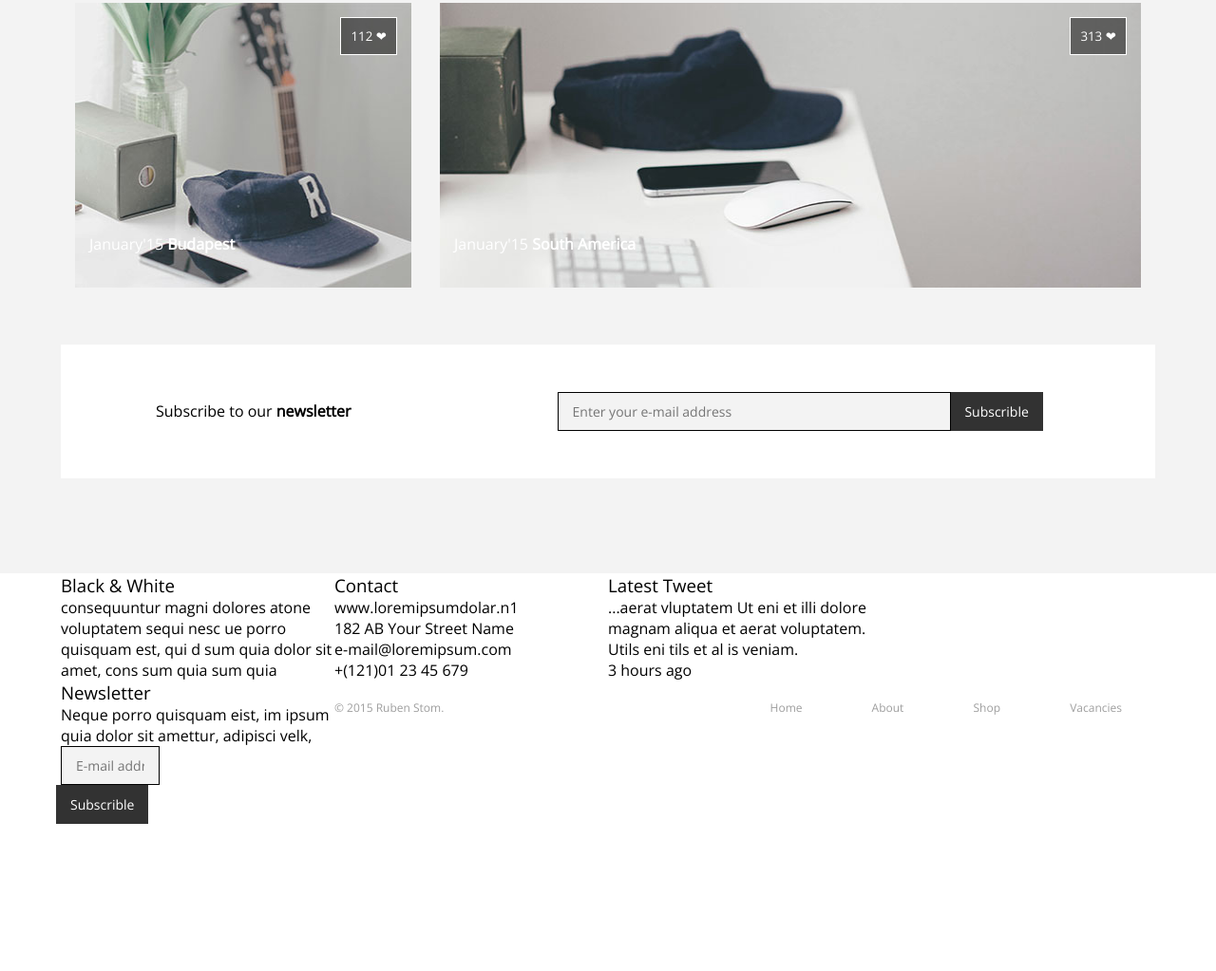
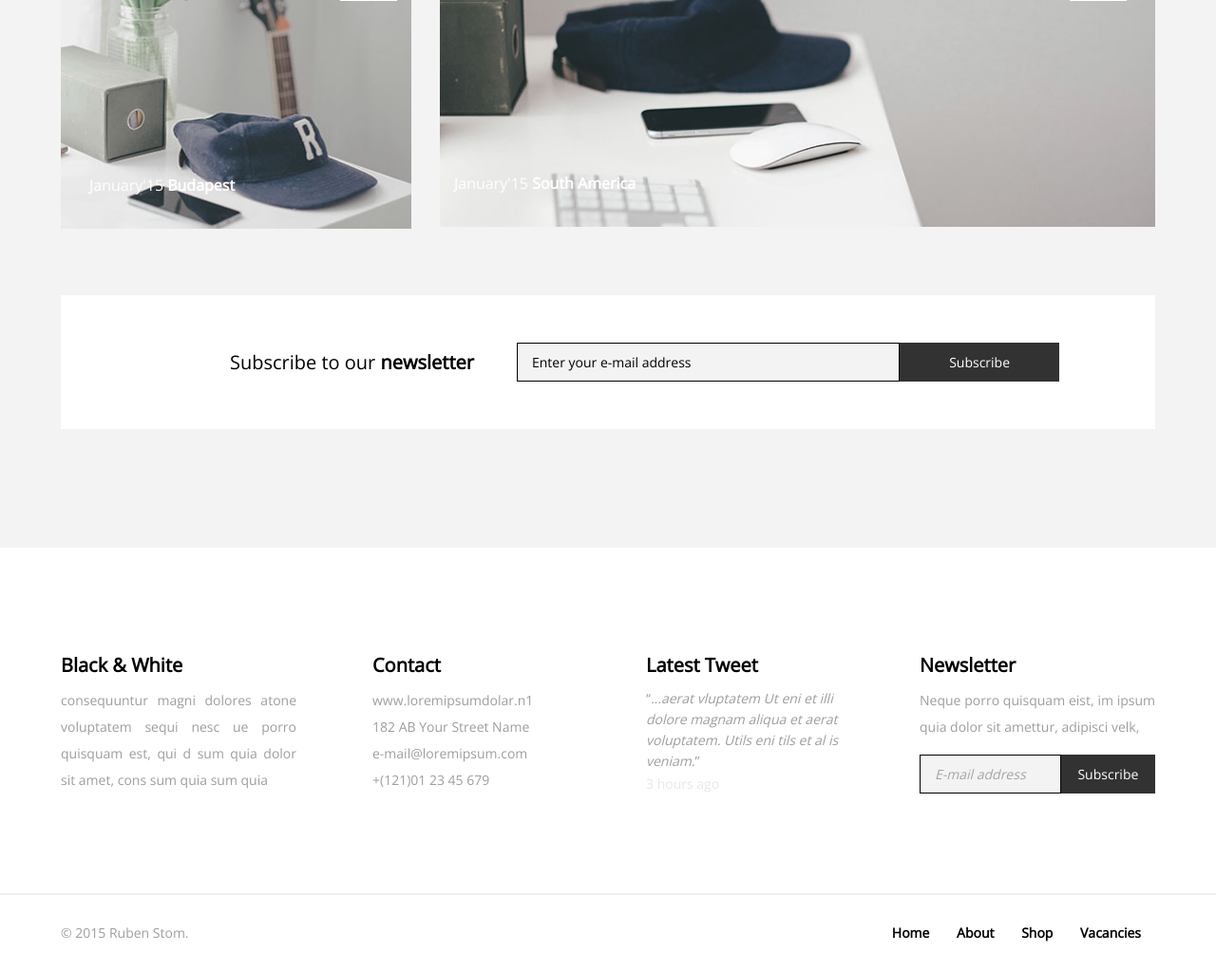
Before and after one commit to ua-taras/front-end-lab-8, a plain HTML site: page homework_04/index.html in a window 1280 px wide. Shown: the part 1768-2791 px from the top of the page at 95% size. Before the commit the page ends 2636 px from the top, so only its background shows below. Drawn offline with nearby package versions, Linux system fonts and the light colour scheme.

Commit message:
index.html: fix displaying row elements, change <blockquote>, <time> tags on more relevant. style.css: add all missing styles for .contact-block, .footer, overall layout improvements. Delete commented code.

```diff
--- a/homework_04/css/style.css
+++ b/homework_04/css/style.css
@@ -68,7 +68,7 @@ a {
 
 header {
   width: 100%;
-  height: 100vh;
+  min-height: 740px;
   background-image: url(../img/apples.jpg);
   background-repeat: no-repeat;
   background-size: cover;
@@ -151,6 +151,10 @@ header button {
   background: rgba(0, 0, 0, 0.5);
 }
 
+header button:hover {
+  background: rgba(0, 0, 0, 0);
+}
+
 .article-block {
   margin: 140px 0;
 }
@@ -171,14 +175,14 @@ strong {
 
 .text-block-item:last-child {
   padding-left: 2%;
-  font-size: 12px;
+  font-size: 14px;
   float: right;
   text-align: justify;
   text-justify: inter-word;
 }
 
 .featured-articles-block {
-  padding-bottom: 100px;
+  padding-bottom: 125px;
   background-color: #f3f3f3;
 }
 
@@ -189,18 +193,25 @@ strong {
 
 .image-block-item {
   float: left;
-  height: auto;
   padding: 15px;
   position: relative;
 }
 
+.row .image-block-item:first-child {
+  padding-left: 0;
+}
+
+.row .image-block-item:last-child {
+  padding-right: 0;
+}
+
 .image-block {
-  padding-bottom: 40px;
+  padding-bottom: 50px;
 }
 
 .image-block img {
   width: 100%;
-  height: 300px;
+  max-height: 295px;
   padding: 0;
 }
 
@@ -222,10 +233,8 @@ strong {
   border: 1px solid #ffffff;
 }
 
-.subscribe-title,
-.subscribe-form {
-  display: inline-block;
-  width: 45%;
+.featured-articles-block .button-like:hover {
+  background-color: #ffffff;
 }
 
 .subscribe-block {
@@ -234,31 +243,32 @@ strong {
 }
 
 .subscribe-title {
-  padding-left: 100px;
+  text-align: right;
+  padding: 7px 45px 7px 0;
+  font-size: 20px;
 }
 
 form input {
+  width: 60%;
   padding: 10px 15px;
   background: #f3f3f3;
-  width: 80%;
 }
 
-.form input::placeholder {
+.subscribe-block input::placeholder {
   color: #000;
 }
 
 form input,
 form button {
-  display: inline-block;
+  float: left;
   border: 1px solid #000;
   font-size: 14px;
 }
 
 form button {
-  position: relative;
   display: inline-block;
+  width: 25%;
   border: none;
-  left: -5px;
   padding: 11px 15px;
   background: #000;
   opacity: 0.8;
@@ -266,10 +276,84 @@ form button {
   cursor: pointer;
 }
 
+form button:hover {
+  background-color: #9e9e9e;
+  color: #000;
+}
+
+.contact-block {
+  margin: 100px 0;
+}
+
+.contact-block h3 {
+  font-weight: bold;
+  font-size: 20px;
+  padding: 10px 0;
+}
+
+.contact-block p,
+.contact-block q {
+  color: #9e9e9e;
+  text-align: justify;
+  font-size: 14px;
+}
+
+.contact-details p,
+.contact-address p,
+.contact-news q,
+.contact-message p.time,
+.contact-news p {
+  line-height: 2;
+}
+
+.contact-message p.time {
+  display: block;
+  color: #e8e8e8;
+}
+
+.contact-details,
+.contact-address,
+.contact-message,
+.contact-news {
+  padding: 0 40px;
+}
+
+.contact-details {
+  padding-left: 0;
+}
+
+.contact-news {
+  padding-right: 0;
+}
+
+.contact-news .subscribe-form {
+  display: inline-block;
+  width: 100%;
+  margin-top: 15px;
+}
+
+.contact-news form input {
+  width: 60%;
+  padding: 10px 15px;
+  background: #f3f3f3;
+  font-size: 14px;
+}
+
+.contact-news form input::placeholder {
+  color: #a4a4a4;
+  font-style: italic;
+}
+
+.contact-news form button {
+  width: 40%;
+  font-size: 14px;
+}
+
 footer {
-  padding: 20px 0;
-  font-size: 12px;
+  padding: 30px 0;
+  font-size: 14px;
   color: #9e9e9e;
+  border-top: 2px solid #f0f0f0;
 }
 
 footer p {
@@ -282,12 +366,21 @@ footer nav {
 
 footer nav li {
   display: inline-block;
-  margin: 0 30px;
+  margin: 0 5px;
+}
+
+footer nav li:last-child {
+  margin-right: 0;
 }
 
 footer nav a {
   display: inline-block;
-  padding: 0 5px 15px;
-  color: #9e9e9e;
+  padding-right: 15px;
+  color: #000;
+  font-weight: bold;
   border-bottom: 1px solid transparent;
 }
+
+footer nav a:hover {
+  color: #9e9e9e;
+}
--- a/homework_04/index.html
+++ b/homework_04/index.html
@@ -7,6 +7,7 @@
     <link rel="stylesheet" href="css/style.css">
   </head>
   <body>
+
     <header>
       <div class="container">
         <div class="nav-bar row">
@@ -47,13 +48,13 @@
         <div class="image-block">
           <div class = "row">
             <div class = "image-block-item col-8">
-          		<img src="../img/sample.jpg" alt = "img1">
+          		<img src="./img/sample.jpg" alt = "img1">
           		<p class="text">January'15 <strong>South France</strong></p>
         			<button class="button-like">172 ❤</button>
       	  </div>
 
       	<div class = "image-block-item col-4">
-      		<img src="../img/sample2.jpg" alt = "img2">
+      		<img src="./img/sample2.jpg" alt = "img2">
       		<p class="text">January'15 <strong>Budapest</strong></p>
       			<button class="button-like">112 ❤</button>
       	</div>
@@ -61,26 +62,26 @@
 
       <div class="row">
       	<div class = "image-block-item col-4">
-      		<img src="../img/sample2.jpg" alt = "img3">
+      		<img src="./img/sample2.jpg" alt = "img3">
       		<p class="text">January'15 <strong>Budapest</strong></p>
       			<button class="button-like">112 ❤</button>
       	</div>
       	<div class = "image-block-item col-8">
-      		<img src="../img/sample3.jpg" alt = "img4">
+      		<img src="./img/sample3.jpg" alt = "img4">
       		<p class="text">January'15 <strong>South America</strong></p>
       			<button class="button-like">313 ❤</button>
           </div>
         </div>
       </div>
 
-      <div class="subscribe-block">
-        <div class="subscribe-title">
+      <div class="subscribe-block row">
+        <div class="subscribe-title col-5">
 					<p>Subscribe to our <strong>newsletter</strong></p>
 				</div>
-				<div class="subscribe-form">
+				<div class="subscribe-form col-7">
 					<form action="#" method="post">
 						<input type="email" name="email" placeholder="Enter your e-mail address" required/>
-						<button type="submit">Subscrible</button>
+						<button type="submit">Subscribe</button>
 					</form>
 				</div>
       </div>
@@ -90,52 +91,53 @@
     <section class="contact-block">
       <div class="container">
         <div class = "row">
-          <div class="col-3">
+
+          <div class="contact-details col-3">
             <h3>Black &#x26; White</h3>
             <div class="contact-block-content">
               <p>consequuntur magni dolores atone voluptatem sequi nesc ue porro quisquam est, qui d sum quia dolor sit amet, cons sum quia sum quia</p>
             </div>
+          </div>
 
-          </div>
-          <div class="col-3">
+          <div class="contact-address col-3">
             <h3>Contact</h3>
             <div class="contact-block-content">
               <p>www.loremipsumdolar.n1<br>182 AB Your Street Name<br> e-mail@loremipsum.com<br> +(121)01 23 45 679</p>
             </div>
+          </div>
 
-          </div>
-          <div class="col-3">
+          <div class="contact-message col-3">
             <h3>Latest Tweet</h3>
             <div class="contact-block-content">
-              <blockquote>...aerat vluptatem Ut eni et illi
-						dolore magnam aliqua et aerat
-						voluptatem. Utils eni tils et al is
-						veniam.</blockquote>
-						<p class="date">3 hours ago</p>
+              <q><i>...aerat vluptatem Ut eni et illi
+  						dolore magnam aliqua et aerat
+  						voluptatem. Utils eni tils et al is
+  						veniam.</i></q>
+						<!-- <p class="date">3 hours ago</p> -->
+            <p class="time">3 hours ago</p>
+					  </div>
+          </div>
 
-					</div>
-            </div>
-
-          </div>
-          <div class="col-3">
+          <div class="contact-news col-3">
             <h3>Newsletter</h3>
             <div class="contact-block-content">
               <p>Neque porro quisquam eist, im ipsum quia dolor sit amettur, adipisci velk,</p>
               <div class="subscribe-form">
                 <form action="#" method="post">
                   <input type="email" name="email" placeholder="E-mail address" required/>
-                  <button type="submit">Subscrible</button>
+                  <button type="submit">Subscribe</button>
                 </form>
               </div>
             </div>
+          </div>
 
-          </div>
         </div>
       </div>
     </section>
 
     <footer>
       <div class="container">
+        <div class="row">
         <p>&#169; 2015 Ruben Stom.</p>
         <nav>
           <ul>
@@ -146,6 +148,7 @@
           </ul>
         </nav>
       </div>
+      </div>
     </footer>
 
   </body>
```
